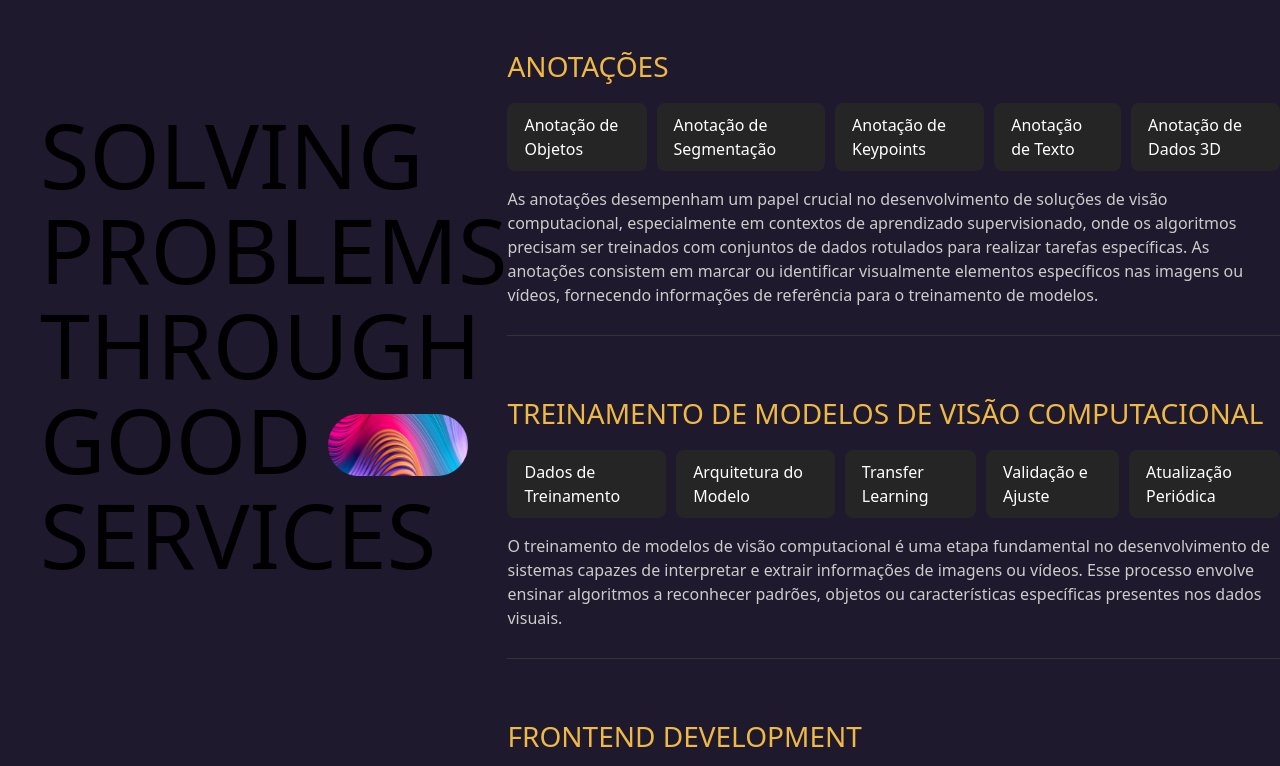
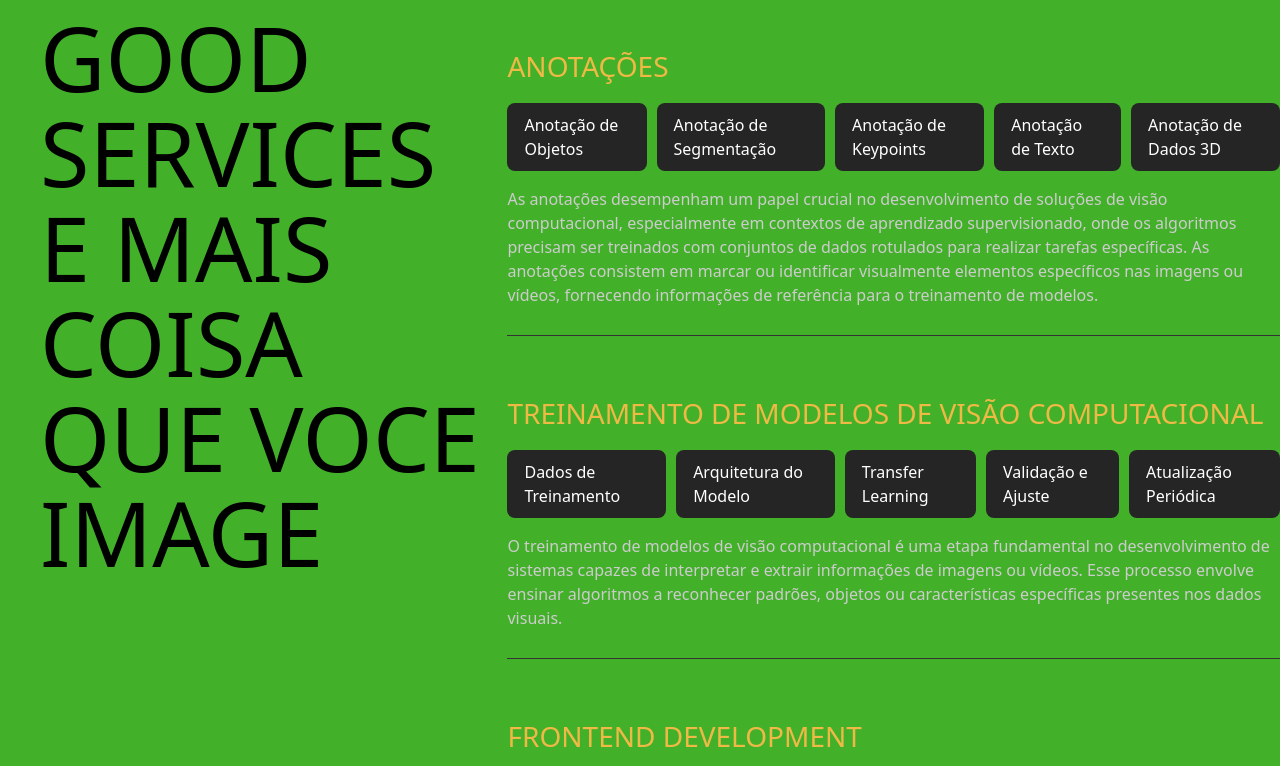
Before and after one commit to ernestoper/quilque, a React (Vite) app: page / in a window 1280 px wide. Shown: the part 1494-2260 px from the top of the page. Built offline with nearby package versions, Linux system fonts and the light colour scheme.

Commit message:
mudando tamanho da sombra da foto

```diff
--- a/src/components/home/sskills.jsx
+++ b/src/components/home/sskills.jsx
@@ -43,7 +43,7 @@ const Sskills = () => {
     return (
         <div
             id="skills"
-            className="bg-azuldio py-[50px] md:py-[100px] relative overflow-hidden m-auto"
+            className="bg-anaconda py-[50px] md:py-[100px] relative overflow-hidden lg:-mt-0"
         >
             {/* BACKGROUND ELEMENTS START */}
             <div className="sec-3-bg-gradient-1" />
@@ -60,7 +60,7 @@ const Sskills = () => {
 
 
             {/* SECTION HEADING START */}
-            <div className=" flex  justify-center gap-2 md:gap-0 md:flex-col text-[40px] md:text-[90px] 2xl:text-[120px] leading-[40px] md:leading-[95px] 2xl:leading-[123px] font-oswald uppercase text-gradient mb-10 md:mb-0 md:sticky top-2">
+            <div className=" flex lg:-mt-96 justify-center gap-2 md:gap-0 md:flex-col text-[40px] md:text-[90px] 2xl:text-[120px] leading-[40px] md:leading-[95px] 2xl:leading-[123px] font-oswald uppercase text-gradient mb-10 md:mb-0 md:sticky top-2">
                         <span>Solving</span>
                         <span>Problems</span>
                         <span className="flex items-center gap-2">
@@ -72,12 +72,12 @@ const Sskills = () => {
                         </span>
                         <span className="flex items-center gap-4">
                             Good{" "}
-                            <img
+                            {/* <img
                                 src={pattern}
                                 className="hidden md:block md:w-[140px] 2xl:w-[190px] mt-3"
-                            />
+                            />  */}
                         </span>
-                        <span>Services</span>
+                        <span>Services e mais coisa que voce image</span>
             </div>
             {/* SERVICES START */}
             <div className="md:max-w-[65%] flex flex-col gap-6 md:gap-10  ">
```
